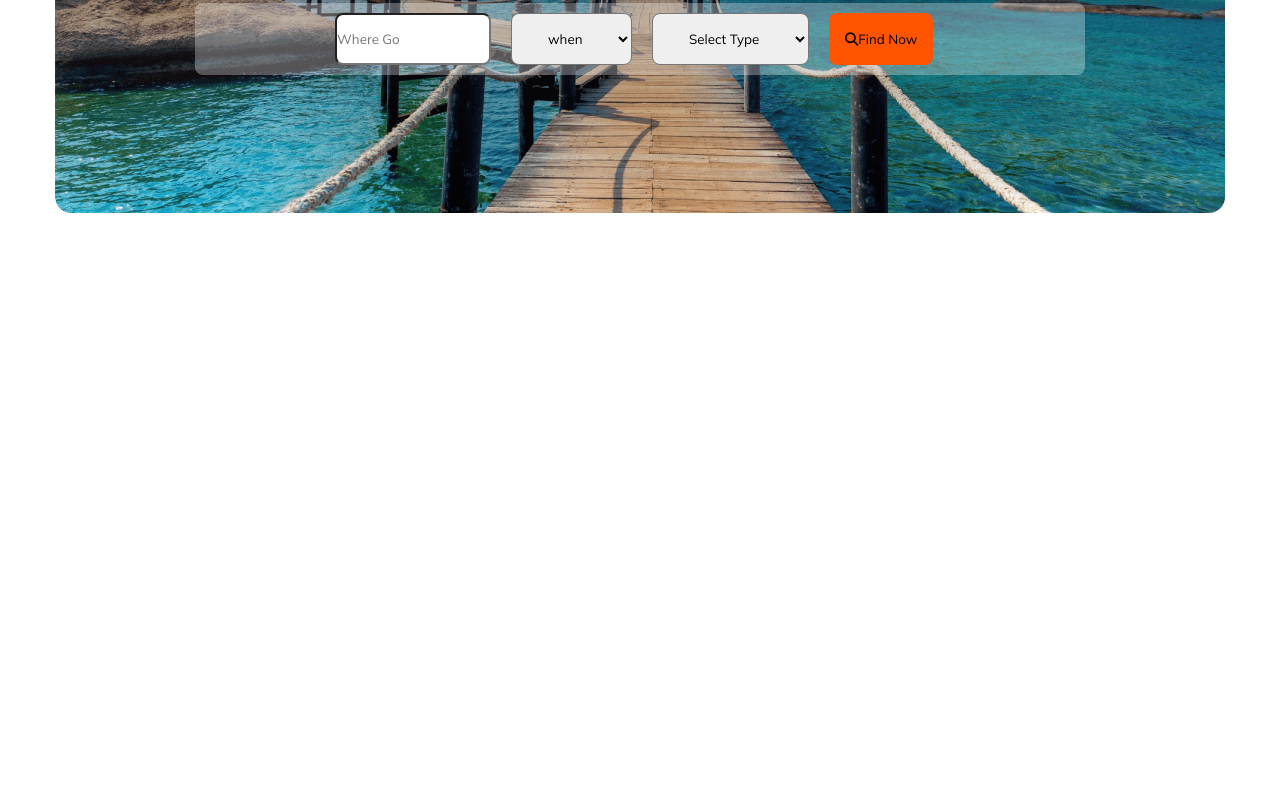
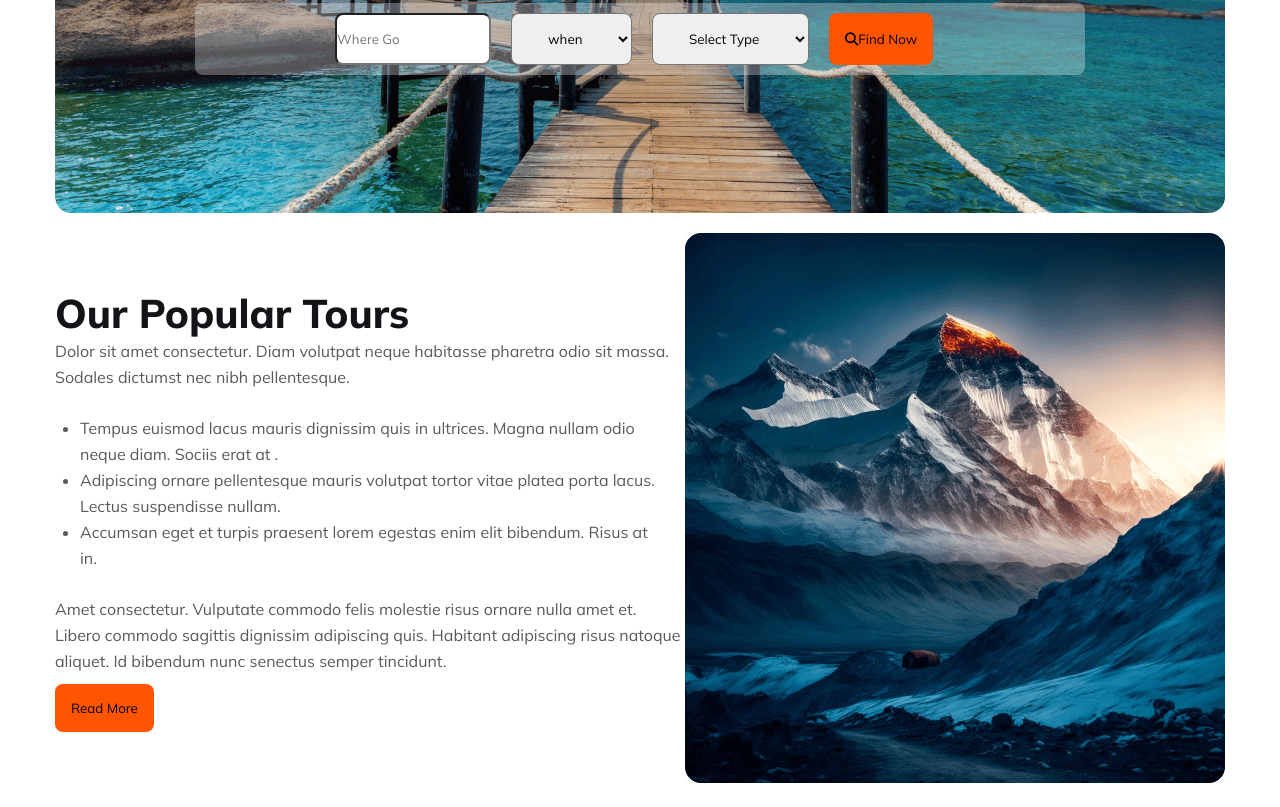
Before and after one commit to nazmulhuda730/assingment-2, a plain HTML site: page index.html in a window 1280 px wide. Shown: the part 395-1202 px from the top of the page. Before the commit the page ends 800 px from the top, so only its background shows below. Drawn offline with Linux system fonts and the light colour scheme.

Commit message:
populer section work

```diff
--- a/index.html
+++ b/index.html
@@ -50,7 +50,32 @@
             </div>
         </section>
     </header>
-
+    <main>
+        <!-- populer srction  -->
+        <section class="populer">
+            <div class="populer-content">
+                <p class="pc-l1">Our Popular Tours</p>
+                <p class="pc-l2">Dolor sit amet consectetur. Diam volutpat neque habitasse pharetra odio sit massa.
+                    Sodales dictumst nec nibh pellentesque.</p>
+                <div class="pc-ul">
+                    <ul>
+                        <li>Tempus euismod lacus mauris dignissim quis in ultrices. Magna nullam odio neque diam. Sociis
+                            erat at .</li>
+                        <li>Adipiscing ornare pellentesque mauris volutpat tortor vitae platea porta lacus. Lectus
+                            suspendisse nullam.</li>
+                        <li> Accumsan eget et turpis praesent lorem egestas enim elit bibendum. Risus at in.</li>
+                    </ul>
+                </div>
+                <p class="pc-l2">Amet consectetur. Vulputate commodo felis molestie risus
+                    ornare nulla amet et. Libero commodo sagittis dignissim adipiscing quis. Habitant adipiscing risus
+                    natoque aliquet. Id bibendum nunc senectus semper tincidunt. </p>
+                <button class="btn-read">Read More</button>
+            </div>
+            <div class="populer-img">
+                <img src="Images/Rectangle 4.png" alt="Mountain">
+            </div>
+        </section>
+    </main>
 </body>
 
 </html>
--- a/style.css/responsive.css
+++ b/style.css/responsive.css
@@ -18,5 +18,12 @@
     .form input{
         margin-left: 0;
     }
+    .populer{
+        flex-direction: column;
+        margin: 0;
+    }
+    .populer-content{
+        padding: 20px;
+    }
 
 }
--- a/style.css/styles.css
+++ b/style.css/styles.css
@@ -57,9 +57,11 @@ nav li a {
     margin: 20px auto;
     text-align: center;
 }
-.bener-content{
+
+.bener-content {
     padding-top: 70px;
 }
+
 .bc-l1 {
     color: #fff;
     font-size: 64px;
@@ -92,9 +94,39 @@ nav li a {
     padding: 16px 32px;
 }
 
-.btn-find {
+.btn-find, .btn-read {
     border-radius: 8px;
     background: #FF5400;
     padding: 16px;
     border: none;
 }
+
+/* populer section  */
+.populer {
+    max-width: 1170px;
+    margin: 20px auto;
+    display: flex;
+    align-items: center;
+}
+
+.pc-l1 {
+    color: #131318;
+    font-size: 40px;
+    font-weight: 800;
+}
+
+.pc-l2, .pc-ul {
+    color: rgba(19, 19, 24, 0.70);
+    font-size: 16px;
+    font-weight: 400;
+    line-height: 26px;
+}
+.pc-ul{
+    padding: 25px;
+}
+.btn-read{
+    margin-top: 10px;
+}
+.populer-img{
+    max-width: 550px;
+}
```
